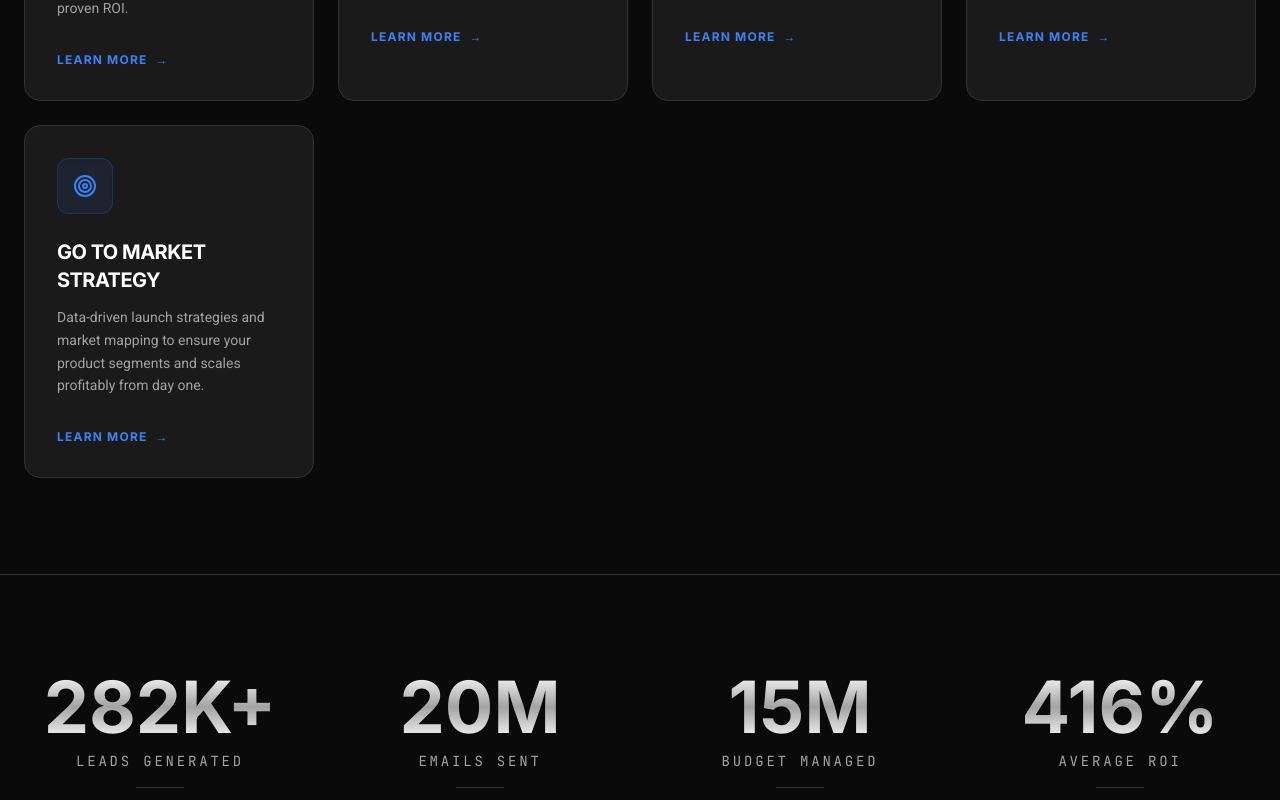
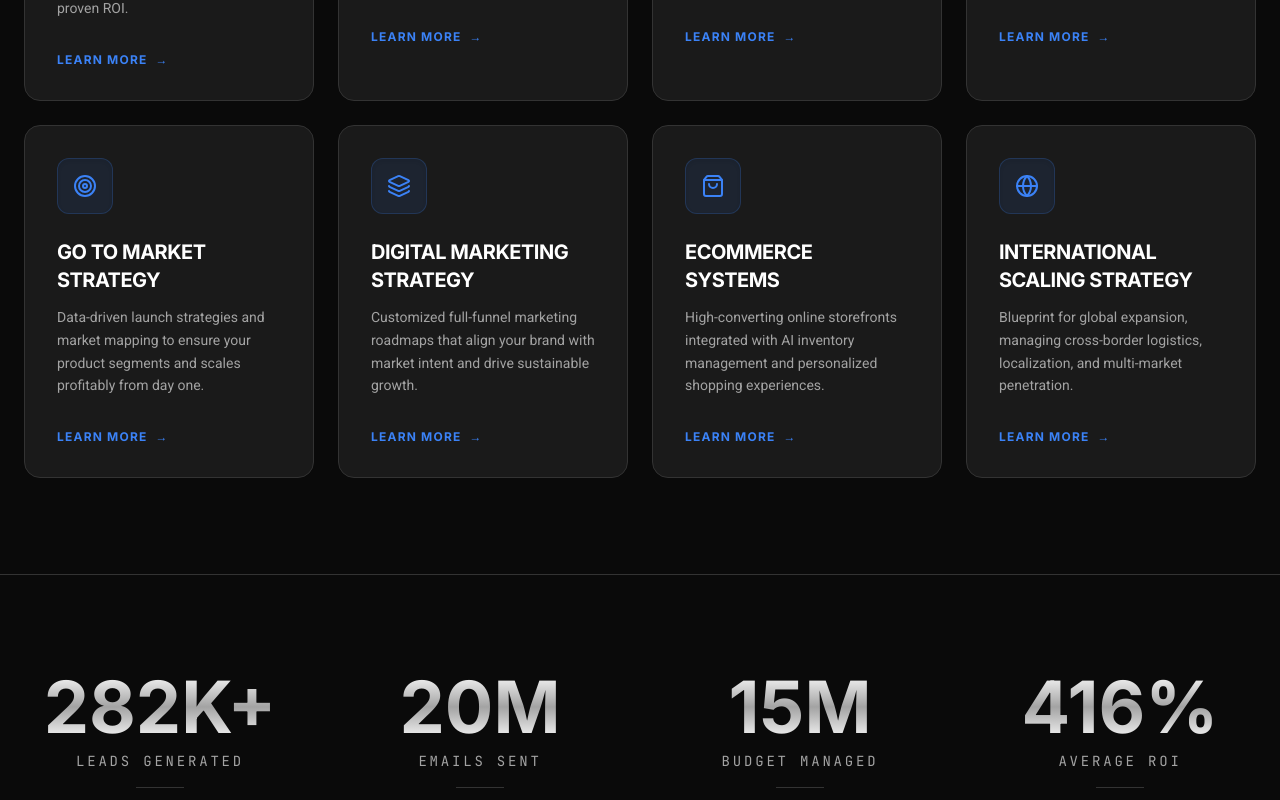
Before and after one commit to jacquesgroen88/jcewebsite, a React (Vite) app: page / in a window 1280 px wide. Shown: the part 1380-2180 px from the top of the page. Built offline with nearby package versions, Linux system fonts and the light colour scheme.

Commit message:
Refactor: comprehensive service updates, performance optimizations, and bio refinements

```diff
--- a/components/BrandCarousel.tsx
+++ b/components/BrandCarousel.tsx
@@ -20,7 +20,7 @@ const BrandCarousel: React.FC = () => {
                 <div className="flex gap-16 animate-scroll whitespace-nowrap items-center hover:pause-animation">
                     {displayLogos.map((logo, idx) => (
                         <div key={idx} className="w-32 h-16 md:w-48 md:h-20 flex-shrink-0 grayscale hover:grayscale-0 transition-all opacity-50 hover:opacity-100 flex items-center justify-center">
-                            <img src={logo} alt="Partner Brand" className="max-w-full max-h-full object-contain" />
+                            <img src={logo} alt="Partner Brand" loading="lazy" className="max-w-full max-h-full object-contain" />
                         </div>
                     ))}
                 </div>
--- a/components/CaseStudyModal.tsx
+++ b/components/CaseStudyModal.tsx
@@ -74,6 +74,8 @@ const CaseStudyModal: React.FC<CaseStudyModalProps> = ({ isOpen, onClose, caseSt
                                 <img
                                     src={caseStudy.image}
                                     alt={caseStudy.client}
+                                    loading="lazy"
+                                    decoding="async"
                                     className="w-full h-full object-contain bg-black/20"
                                 />
                             )}
@@ -173,6 +175,8 @@ const CaseStudyModal: React.FC<CaseStudyModalProps> = ({ isOpen, onClose, caseSt
                                         <img
                                             src={img}
                                             alt={`${caseStudy.client} Visual ${idx + 1}`}
+                                            loading="lazy"
+                                            decoding="async"
                                             className="w-full h-full object-contain transition-transform duration-1000 opacity-90 group-hover:opacity-100"
                                         />
                                         <div className="absolute inset-0 bg-gradient-to-t from-black/60 via-transparent to-transparent opacity-0 group-hover:opacity-100 transition-opacity duration-500" />
--- a/components/Hero.tsx
+++ b/components/Hero.tsx
@@ -71,6 +71,8 @@ const Hero: React.FC = () => {
                 src="/assets/hero-ai-system.png"
                 alt="AI-Powered Scaling Systems"
                 className="w-full h-full object-cover transition-all duration-700"
+                loading="eager"
+                {...{ fetchpriority: "high" } as any}
               />
               <div className="absolute inset-0 bg-gradient-to-t from-background via-transparent to-transparent" />
 
--- a/components/Projects.tsx
+++ b/components/Projects.tsx
@@ -78,6 +78,8 @@ const Projects: React.FC = () => {
               <img
                 src={project.thumbnail || project.image}
                 alt={project.client}
+                loading="lazy"
+                decoding="async"
                 className="w-full h-full object-cover grayscale transition-all duration-700 opacity-60 group-hover:grayscale-0 group-hover:opacity-100 group-hover:scale-105"
               />
               {/* Persistent Overlay content */}
--- a/components/Services.tsx
+++ b/components/Services.tsx
@@ -1,6 +1,6 @@
 
 import React, { useEffect, useRef } from 'react';
-import { TrendingUp, BarChart3, Zap, PenTool, Target } from 'lucide-react';
+import { TrendingUp, BarChart3, Zap, PenTool, Target, Layers, ShoppingBag, Globe } from 'lucide-react';
 import { SERVICES } from '../constants';
 import Card from './Card';
 
@@ -14,6 +14,9 @@ const IconMap: Record<string, React.ReactNode> = {
   automation: <Zap size={24} />,
   content: <PenTool size={24} />,
   gtm: <Target size={24} />,
+  strategy: <Layers size={24} />,
+  ecommerce: <ShoppingBag size={24} />,
+  globe: <Globe size={24} />,
 };
 
 const Services: React.FC<ServicesProps> = ({ onDetailClick }) => {
--- a/constants.tsx
+++ b/constants.tsx
@@ -26,6 +26,15 @@ const Icons = {
   ),
   Gtm: (
     <svg width="24" height="24" viewBox="0 0 24 24" fill="none" stroke="currentColor" strokeWidth="2" strokeLinecap="round" strokeLinejoin="round"><circle cx="12" cy="12" r="10" /><circle cx="12" cy="12" r="6" /><circle cx="12" cy="12" r="2" /></svg>
+  ),
+  Strategy: (
+    <svg width="24" height="24" viewBox="0 0 24 24" fill="none" stroke="currentColor" strokeWidth="2" strokeLinecap="round" strokeLinejoin="round"><path d="M12 2L2 7l10 5 10-5-10-5zM2 17l10 5 10-5M2 12l10 5 10-5" /></svg>
+  ),
+  Ecommerce: (
+    <svg width="24" height="24" viewBox="0 0 24 24" fill="none" stroke="currentColor" strokeWidth="2" strokeLinecap="round" strokeLinejoin="round"><circle cx="9" cy="21" r="1" /><circle cx="20" cy="21" r="1" /><path d="M1 1h4l2.68 13.39a2 2 0 0 0 2 1.61h9.72a2 2 0 0 0 2-1.61L23 6H6" /></svg>
+  ),
+  Globe: (
+    <svg width="24" height="24" viewBox="0 0 24 24" fill="none" stroke="currentColor" strokeWidth="2" strokeLinecap="round" strokeLinejoin="round"><circle cx="12" cy="12" r="10" /><line x1="2" y1="12" x2="22" y2="12" /><path d="M12 2a15.3 15.3 0 0 1 4 10 15.3 15.3 0 0 1-4 10 15.3 15.3 0 0 1-4-10 15.3 15.3 0 0 1 4-10z" /></svg>
   )
 };
 
@@ -59,6 +68,24 @@ export const SERVICES: ServiceItem[] = [
     title: 'Go To Market Strategy',
     description: 'Data-driven launch strategies and market mapping to ensure your product segments and scales profitably from day one.',
     icon: 'gtm',
+  },
+  {
+    id: 's6',
+    title: 'Digital Marketing Strategy',
+    description: 'Customized full-funnel marketing roadmaps that align your brand with market intent and drive sustainable growth.',
+    icon: 'strategy',
+  },
+  {
+    id: 's8',
+    title: 'Ecommerce Systems',
+    description: 'High-converting online storefronts integrated with AI inventory management and personalized shopping experiences.',
+    icon: 'ecommerce',
+  },
+  {
+    id: 's9',
+    title: 'International Scaling Strategy',
+    description: 'Blueprint for global expansion, managing cross-border logistics, localization, and multi-market penetration.',
+    icon: 'globe',
   },
 ];
 
@@ -223,8 +250,8 @@ export const CASE_STUDIES: CaseStudy[] = [
   {
     id: 'c10',
     client: 'Real Estate Services',
-    image: 'https://images.unsplash.com/photo-1534438327276-14e5300c3a48?q=80&w=2070&auto=format&fit=crop',
-    thumbnail: 'https://images.unsplash.com/photo-1534438327276-14e5300c3a48?q=80&w=2070&auto=format&fit=crop',
+    image: 'https://images.unsplash.com/photo-1534438327276-14e5300c3a48?q=80&w=800&auto=format&fit=crop',
+    thumbnail: 'https://images.unsplash.com/photo-1534438327276-14e5300c3a48?q=80&w=400&auto=format&fit=crop',
     category: 'Automated Email Workflows',
     stat: '400',
     statLabel: 'New Members',
--- a/pages/ServicesPage.tsx
+++ b/pages/ServicesPage.tsx
@@ -1,6 +1,6 @@
 
 import React from 'react';
-import { Zap, Rocket, Settings, PenTool, Target } from 'lucide-react';
+import { Zap, Rocket, Settings, PenTool, Target, Layers, ShoppingBag, Globe } from 'lucide-react';
 import Card from '../components/Card';
 import Button from '../components/Button';
 
@@ -12,7 +12,8 @@ const ServicesPage: React.FC = () => {
       description: "Stop guessing and start predicting. We build AI systems that analyze user behavior in real-time to deliver the right message at the perfect moment.",
       features: ["Predictive Analytics", "Dynamic Content Personalization", "Automated Ad Optimization", "Sentiment Analysis"],
       icon: <Zap className="w-8 h-8" />,
-      color: "bg-blue-500/10 text-blue-400"
+      color: "bg-blue-500/10 text-blue-400",
+      imageId: "1460925895917-afdab827c52f"
     },
     {
       title: "Intelligent Sales",
@@ -20,7 +21,8 @@ const ServicesPage: React.FC = () => {
       description: "Bridge the gap between lead generation and revenue. Our AI-driven sales systems identify your highest-value prospects and automate follow-ups that sound human.",
       features: ["AI Lead Scoring", "Automated Outreach Sequences", "CRM Data Enrichment", "Predictive Forecasting"],
       icon: <Rocket className="w-8 h-8" />,
-      color: "bg-green-500/10 text-green-400"
+      color: "bg-green-500/10 text-green-400",
+      imageId: "1551288049-bebda4e38f71"
     },
     {
       title: "Business Automation",
@@ -28,7 +30,8 @@ const ServicesPage: React.FC = () => {
       description: "Free your team from repetitive tasks. We automate cross-departmental workflows, reducing human error and boosting efficiency by up to 80%.",
       features: ["Internal Process Mapping", "Cross-Platform Integrations", "AI Document Processing", "Custom Slack/Teams Bots"],
       icon: <Settings className="w-8 h-8" />,
-      color: "bg-purple-500/10 text-purple-400"
+      color: "bg-purple-500/10 text-purple-400",
+      imageId: "1518770660439-4636190af475"
     },
     {
       title: "Content Automation",
@@ -36,15 +39,44 @@ const ServicesPage: React.FC = () => {
       description: "Scale your content without losing your brand voice. We integrate Gen-AI workflows that produce months of high-quality content in minutes.",
       features: ["Brand Voice Training", "Multi-Channel Scheduling", "Automated Video Generation", "SEO Topic Clustering"],
       icon: <PenTool className="w-8 h-8" />,
-      color: "bg-pink-500/10 text-pink-400"
+      color: "bg-pink-500/10 text-pink-400",
+      imageId: "1499951360447-b19be8fe80f5"
     },
     {
       title: "Go To Market Strategy",
-      subtitle: "Full-Cycle Growth Architecture",
-      description: "Data-driven launch strategies and market mapping to ensure your product segments and scales profitably from day one. We bridge the gap between product-market fit and full-scale adoption.",
-      features: ["Precision Market Mapping", "Competitor Intelligence", "Launch Sequence Automation", "Revenue Infrastructure"],
+      subtitle: "Precision Launch Frameworks",
+      description: "Don't just launch—dominate. We build data-driven GTM strategies that map your ideal customer profile and ensure a profitable scale from day one.",
+      features: ["Market Mapping", "ICP Identification", "Competitive Intelligence", "Pricing Strategy AI"],
       icon: <Target className="w-8 h-8" />,
-      color: "bg-orange-500/10 text-orange-400"
+      color: "bg-orange-500/10 text-orange-400",
+      imageId: "1553877522-43269d4ea984"
+    },
+    {
+      title: "Digital Marketing Strategy",
+      subtitle: "Omnichannel Growth Engineering",
+      description: "We design multi-layered marketing frameworks that capture intent throughout the entire customer journey, ensuring no lead is left behind.",
+      features: ["Funnel Architecture", "Cross-Channel Attribution", "Budget Allocation AI", "Customer Journey Mapping"],
+      icon: <Layers className="w-8 h-8" />,
+      color: "bg-indigo-500/10 text-indigo-400",
+      imageId: "1460927233221-c54d38e3493e"
+    },
+    {
+      title: "Ecommerce Systems",
+      subtitle: "Frictionless AI Commerce",
+      description: "Next-gen storefronts that learn from every visitor. We build high-performance ecommerce platforms optimized for conversion and repeat loyalty.",
+      features: ["Dynamic Product Recommendations", "AI Inventory Forecasting", "Personalized Checkout Flows", "Visual Search Integration"],
+      icon: <ShoppingBag className="w-8 h-8" />,
+      color: "bg-yellow-500/10 text-yellow-400",
+      imageId: "1516321497487-e288fb19713f"
+    },
+    {
+      title: "International Scaling",
+      subtitle: "Global Dominance Framework",
+      description: "Take your business beyond borders. We provide the technical and strategic blueprint for rapid localization and multi-market expansion.",
+      features: ["Multi-Currency Infrastructure", "Dynamic Content Translation", "Cross-Border Logistics AI", "Local Market Intelligence"],
+      icon: <Globe className="w-8 h-8" />,
+      color: "bg-cyan-500/10 text-cyan-400",
+      imageId: "1454167440306-218108333423"
     }
   ];
 
@@ -106,8 +138,9 @@ const ServicesPage: React.FC = () => {
               <div className="flex-1 w-full relative">
                 <div className="aspect-video rounded-3xl overflow-hidden border border-border bg-surface shadow-2xl group">
                   <img
-                    src={`https://images.unsplash.com/photo-${index === 0 ? '1460925895917-afdab827c52f' : index === 1 ? '1551288049-bebda4e38f71' : index === 2 ? '1518770660439-4636190af475' : '1551288049-bebda4e38f71'}?q=80&w=2070&auto=format&fit=crop`}
+                    src={`https://images.unsplash.com/photo-${service.imageId}?q=80&w=800&auto=format&fit=crop`}
                     alt={service.title}
+                    loading="lazy"
                     className="w-full h-full object-cover grayscale opacity-50 group-hover:grayscale-0 group-hover:opacity-100 transition-all duration-1000"
                   />
                   <div className="absolute inset-0 bg-gradient-to-t from-background/80 to-transparent" />
```
Also changed, not shown: pages/AboutPage.tsx (+8 -2 lines).
